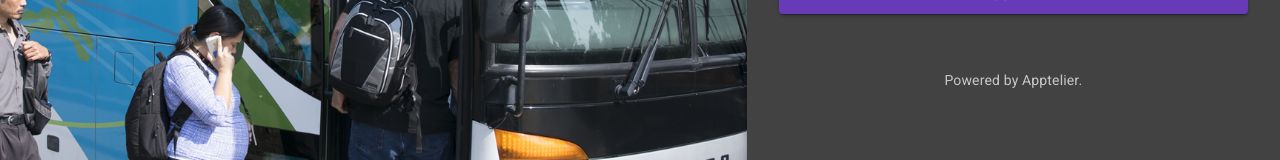
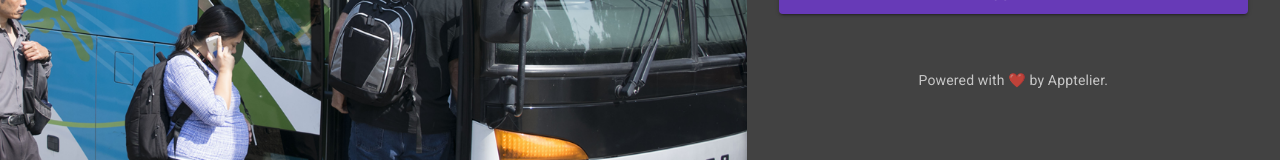
Before and after one commit to Apptelier-Repos/stp-web-app, a React (Create React App) app: page /signIn in a window 1280 px wide. Shown: the part 409-569 px from the top of the page. Built offline with nearby package versions, Linux system fonts and the light colour scheme; no server answers.

Commit message:
[AB#103] PoweredByApptelier in sign in page.
Using as footer.

```diff
--- a/src/pages/signIn.js
+++ b/src/pages/signIn.js
@@ -4,7 +4,6 @@ import { withStyles } from "@material-ui/core/styles";
 import withRoot from "../withRoot";
 import Avatar from "@material-ui/core/Avatar";
 import Button from "@material-ui/core/Button";
-import CssBaseline from "@material-ui/core/CssBaseline";
 import TextField from "@material-ui/core/TextField";
 import FormControlLabel from "@material-ui/core/FormControlLabel";
 import Checkbox from "@material-ui/core/Checkbox";
@@ -15,6 +14,7 @@ import { LockOutlined as LockOutlinedIcon } from "@material-ui/icons";
 import Typography from "@material-ui/core/Typography";
 import signInImg1 from "../images/signIn1.png";
 import InvalidCredentialsErrorMessage from "../components/InvalidCredentialsErrorMessage";
+import PoweredByApptelier from "../components/PoweredByApptelier";
 import ObjectFromFormData from "../utils/objectFromFormData";
 import SessionManager from "../session/sessionManager";
 
@@ -103,7 +103,6 @@ class SignIn extends React.Component {
     return (
       <React.Fragment>
         <Grid container component="main" className={classes.root}>
-          <CssBaseline />
           <Grid item xs={false} sm={4} md={7} className={classes.image} />
           <Grid item xs={12} sm={8} md={5} component={Paper} elevation={6} square>
             <div className={classes.paper}>
@@ -168,9 +167,7 @@ class SignIn extends React.Component {
                   Acceder
                 </Button>
                 <Box mt={5}>
-                  <Typography variant="body2" color="textSecondary" align="center">
-                    Powered by Apptelier.
-                  </Typography>
+                  <PoweredByApptelier />
                 </Box>
               </form>
             </div>
```
